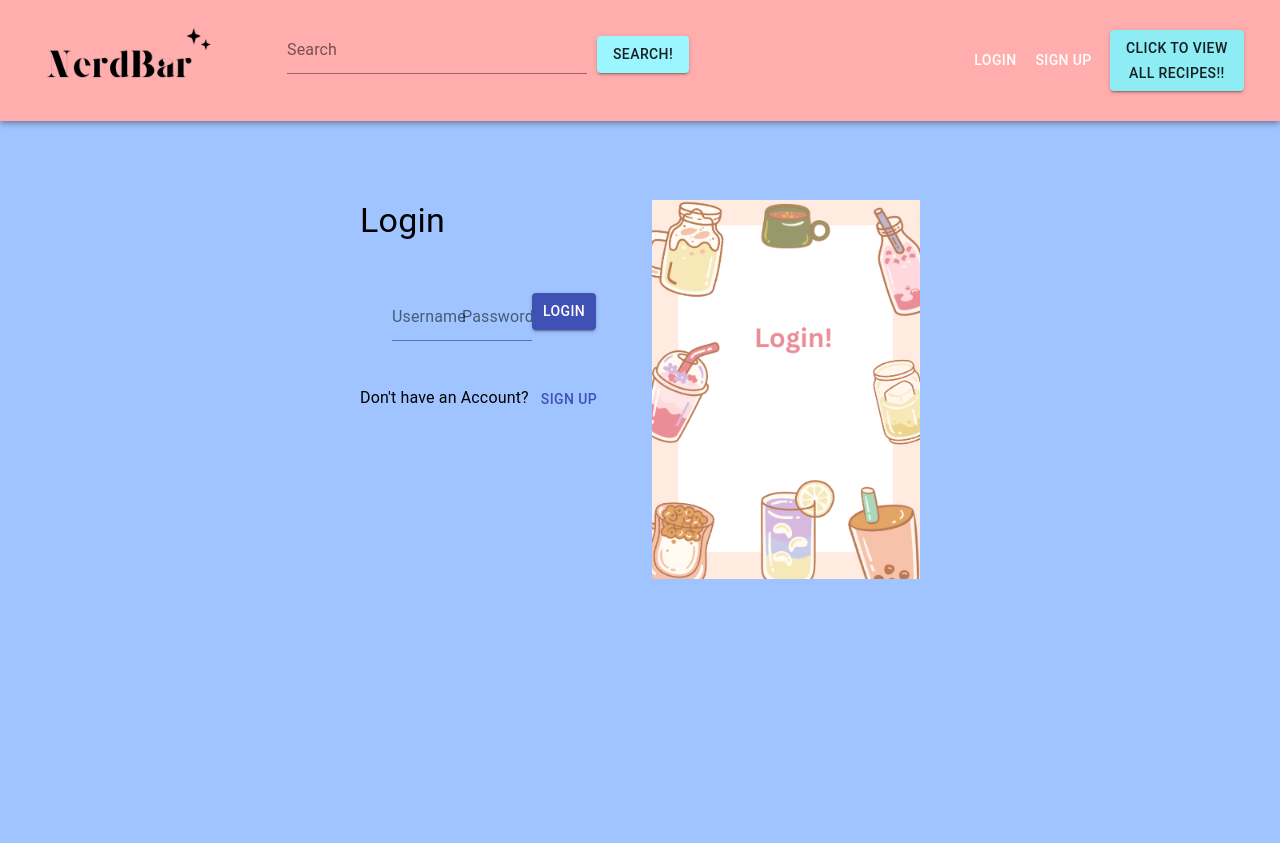
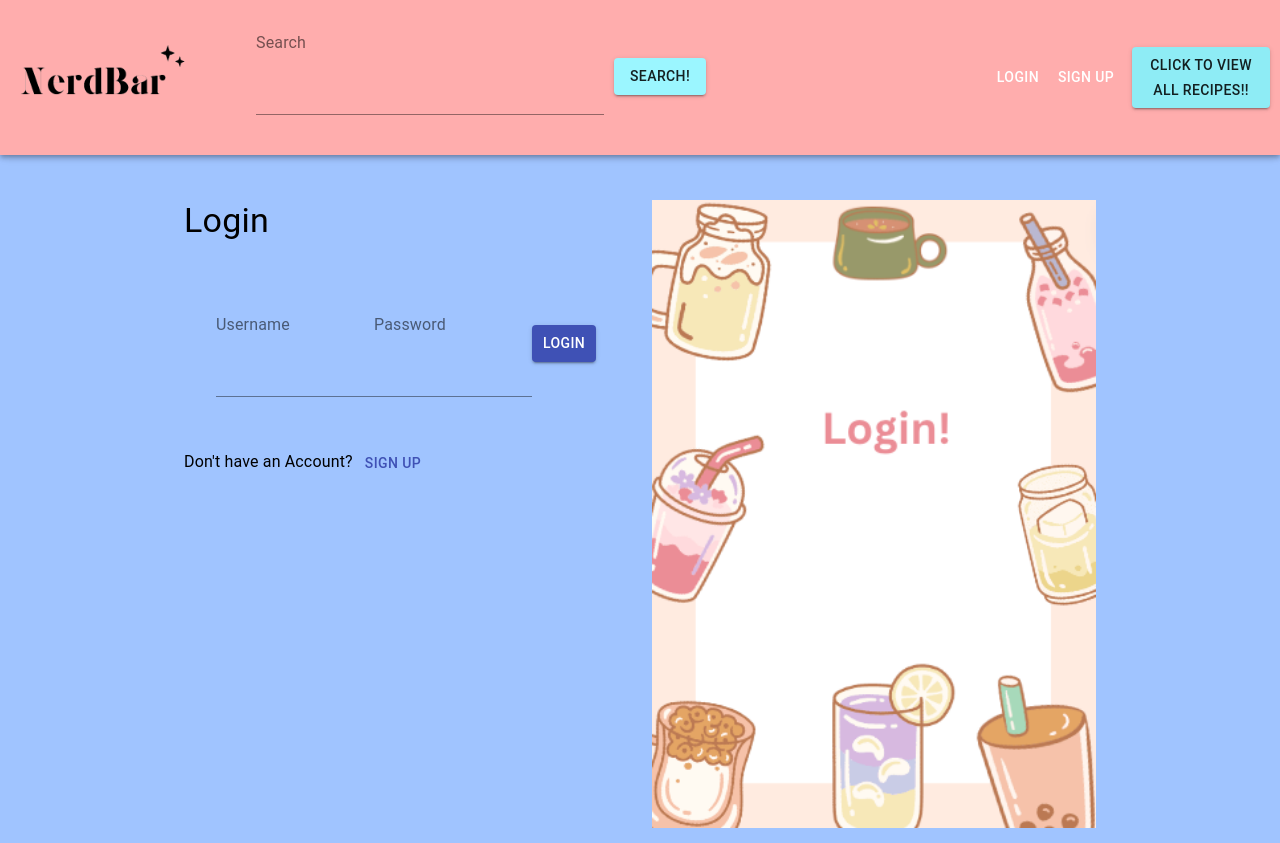
Before and after one commit to klsmith5370/NerdBar, a React app: page / in a window 1280 px wide. Before the commit the page ends 800 px from the top, so only its background shows below. Built offline with nearby package versions, Linux system fonts and the light colour scheme; no server answers.

Commit message:
Auth form is functional and able to log in and logout

```diff
--- a/client/components/AuthForm.js
+++ b/client/components/AuthForm.js
@@ -37,23 +37,40 @@ export const AuthForm = (props) => {
   }
 
   return (
-    <Container maxWidth='md' style={{ padding: '200px' }}>
+    <Container maxWidth='md' style={{ marginTop: '200px' }}>
       <Grid container spacing={3}>
         <Grid item xs={12} sm={6}>
           <Typography variant="h4">{location === "/signup" ? "Sign Up" : "Login"}</Typography>
           <form onSubmit={location === "/signup" ? handleSignUp : handleLogin}>
             {location === '/signup' && (
               <>
+              <div>
                 <TextField name="email" label="Email" fullWidth />
-                <TextField name="firstname" label="First Name" fullWidth />
-                <TextField name="lastname" label="Last Name" fullWidth />
+              </div>
+
+                <div>
+                  <TextField name="firstname" label="First Name" fullWidth />
+                </div>
+
+                <div>
+                  <TextField name="lastname" label="Last Name" fullWidth />
+                </div>
+
               </>
             )}
+            <>
+              <div>
+                <TextField name="username" label="Username" fullWidth/>
+              </div>
 
-              <TextField name="username" label="Username" fullWidth/>
-              <TextField name="password" label="Password" type="password" fullWidth/>
+              <div>
+                <TextField name="password" label="Password" type="password" fullWidth/>
+              </div>
+
+            </>
+
               <Button type='submit' variant='contained' color='primary'>
-                {location === '/signup' ? 'Sign Up' : 'Login'}
+                {location === '/signup' ? "Sign Up" : "Login"}
               </Button>
               {error && error.response && <Typography color="error">{error.response.data}</Typography>}
           </form>
--- a/client/components/Navbar.js
+++ b/client/components/Navbar.js
@@ -10,8 +10,8 @@ import { Button, AppBar, Box, Toolbar, IconButton, Typography, Badge } from '@ma
 
 
 const Navbar = ({handleClick, isLoggedIn}) => (
-  <AppBar style={{ display: 'flex', flexDirection: 'row', justifyContent: 'space-between', backgroundColor: '#FFADAD', padding: '2px'}}>
-    <Toolbar style={{ display: 'flex', justifyContent: 'space-between', width: '100%' }}>
+  <AppBar style={{ display: 'flex', flexDirection: 'row', justifyContent: 'space-between', backgroundColor: '#FFADAD' }}>
+    <Toolbar style={{ display: 'flex', justifyContent: 'space-between', width: '100%', padding: "0" }}>
       {/* <IconButton edge='start' color='inherit' component={Link} to='/login'>
         {isLoggedIn ? <HiHome /> : <IoMenuOutline />}
       </IconButton> */}
@@ -26,11 +26,13 @@ const Navbar = ({handleClick, isLoggedIn}) => (
 
       {isLoggedIn ? (
         <Box>
-          <IconButton size="large" color="inherit">
-              <Badge badgeContent={4} color="error">
-                <CgProfile />
-              </Badge>
-          </IconButton>
+          <Link to="/profile">
+            <IconButton size="large" color="inherit">
+                <Badge>
+                    <CgProfile />
+                </Badge>
+            </IconButton>
+          </Link>
 
           <a href="#" onClick={handleClick}>
             Logout
--- a/client/components/SearchBar.js
+++ b/client/components/SearchBar.js
@@ -28,7 +28,7 @@ export const SearchBar = () => {
                     onChange={(evt) => setSearch(evt.target.value)}
                 />
 
-                <Button type='submit' variant='contained' style={{ backgroundColor: '#9BF6FF', marginTop: '20px', marginLeft: '10px'}}>
+                <Button type='submit' variant='contained' style={{ backgroundColor: '#9BF6FF', marginTop: '30px', marginLeft: '10px'}}>
                     Search!
                 </Button>
             </form>
--- a/public/style.css
+++ b/public/style.css
@@ -86,11 +86,12 @@ form div {
 
 form input[type='text'],
 form input[type='password'] {
-  padding: 0.5em;
+  padding: 2em;
   margin: 0.5em 2em;
   width: 100%;
   border-radius: 10px;
 }
+
 
 .login-submit {
   display: inline-block;
@@ -115,7 +116,7 @@ form input[type='password'] {
 .search {
   top: 0;
   right: 0;
-  padding: 5px;
+  /* padding: 5px; */
   margin-top: 0;
 }
 
```
